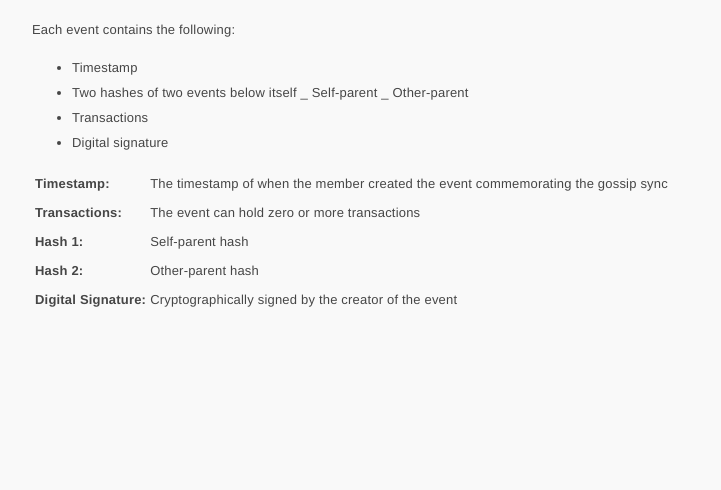
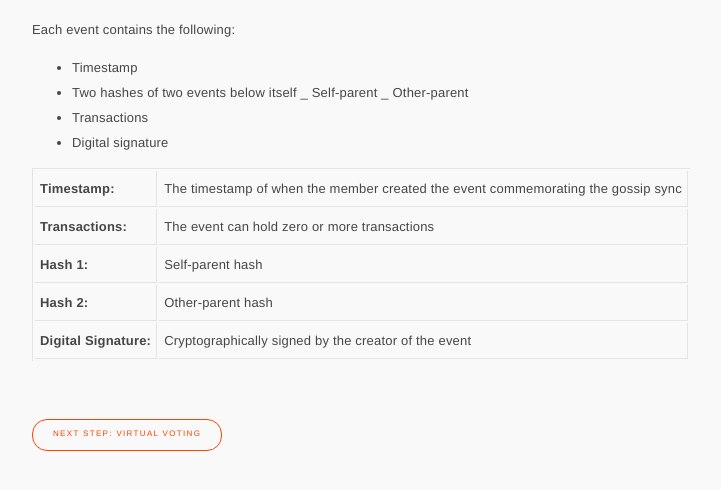
Before and after one commit to ghanem-mhd/hashgraph.github.io, a Jekyll site: the page built from _docs/hg101/gossip-about-gossip.md, in a window 1280 px wide, cut to the strip 1368-1877 px from the top of the page. Shown: the top 490 px of the strip, without its empty margins (288-1009 px from the left). Built offline with Jekyll 4.4.1, drawn with Linux system fonts in a browser that asks for light colours; some web fonts are replaced; before the commit the page ends 1683 px from its top, so only the background shows below that.

Commit message:
some style tweaks

```diff
--- a/_docs/hg101/gossip-about-gossip.md
+++ b/_docs/hg101/gossip-about-gossip.md
@@ -63,3 +63,5 @@ Each event contains the following:
     </tr>
   </tbody>
 </table>
+
+[Next Step: Virtual Voting](/docs/virtual-voting){:.Btn.next}
--- a/_sass/_content.scss
+++ b/_sass/_content.scss
@@ -64,3 +64,21 @@
     width: auto;
   }
 }
+
+.content table {
+  border-left: 1px solid rgba($color-dark-grey, 0.12);
+  border-top: 1px solid rgba($color-dark-grey, 0.12);
+  padding: 0;
+  th {
+    background-color: rgba($color-dark-grey, 0.12);
+  }
+  td,
+  th {
+    margin: 0;
+    padding: 5px;
+    border-bottom: 1px solid rgba($color-dark-grey, 0.12);
+    border-right: 1px solid rgba($color-dark-grey, 0.12);
+    vertical-align: top;
+    text-align: left;
+  }
+}
```
Also changed, not shown: _docs/hg101/virtual-voting.md (+2 -0 lines).
